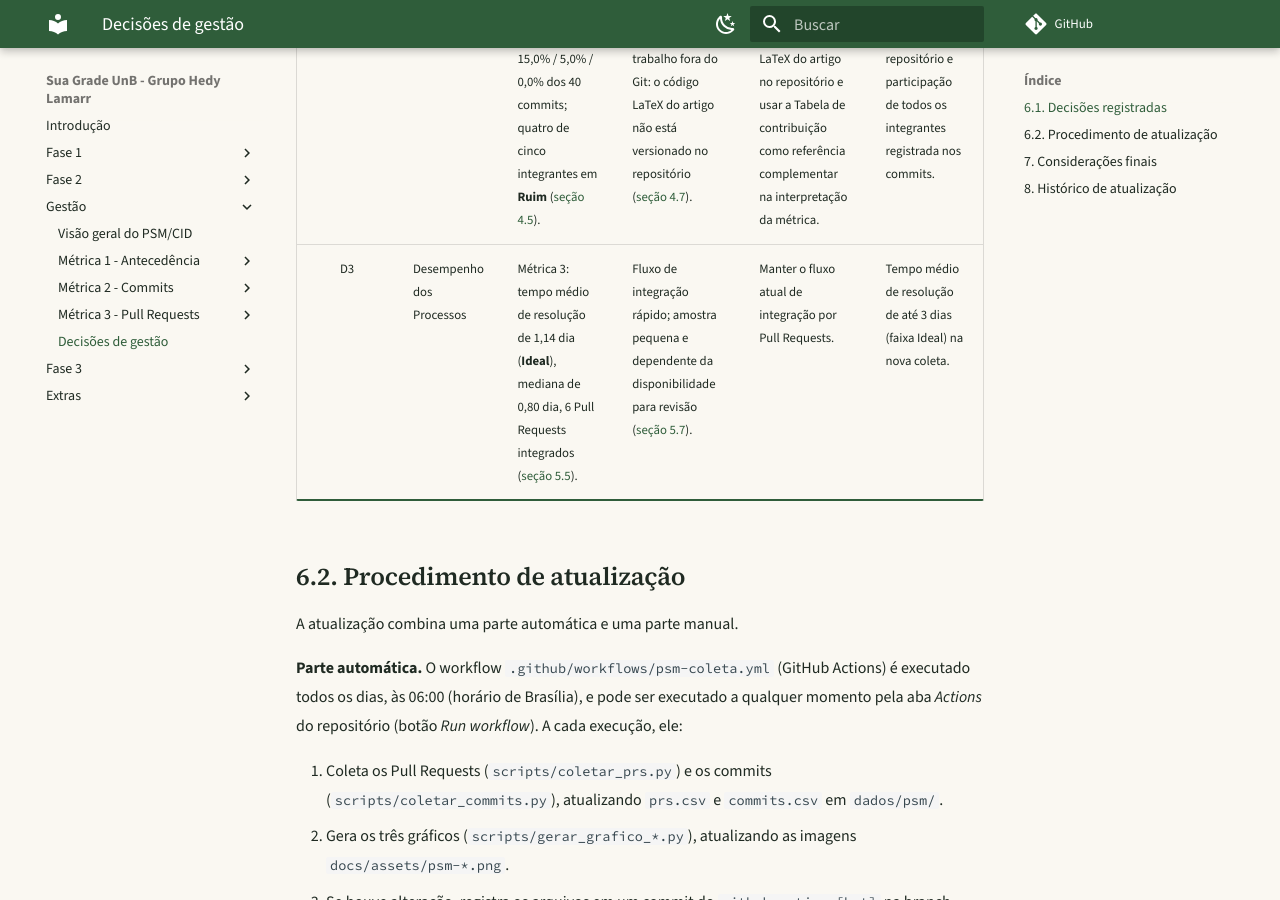
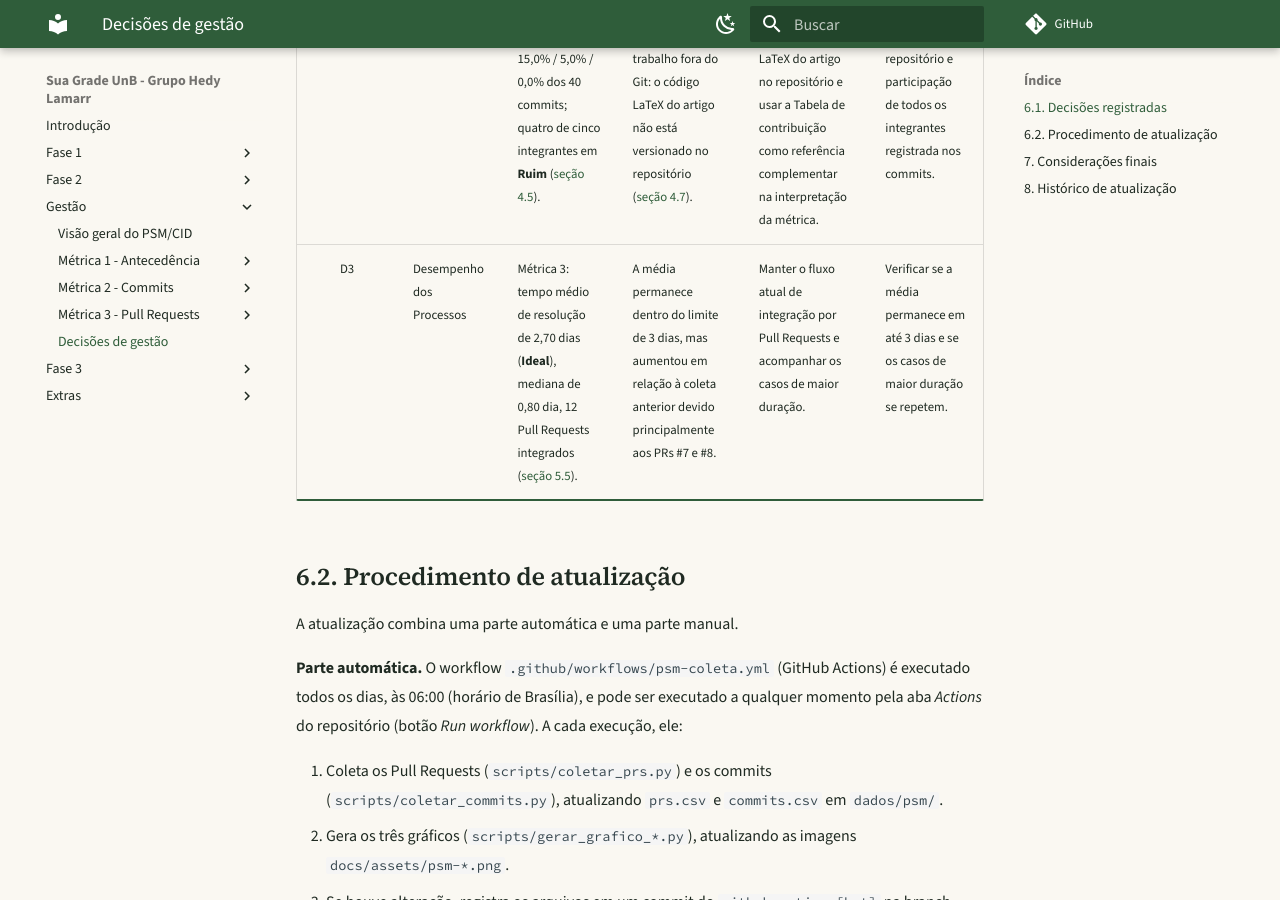
Before and after one commit to FCTE-Qualidade-de-Software-1/2026-2_T02_HEDY_LAMAR, an MkDocs documentation site: the page built from docs/gestao/decisoes.md, in a window 1280 px wide and 900 px high, scrolled down 856 px. Built offline with MkDocs 1.6.1 and Material for MkDocs 9.7.7, drawn with Linux system fonts in a browser that asks for light colours; comment, search, counter and statistics services are not loaded.

Commit message:
Update performance metrics for process resolution

```diff
--- a/docs/gestao/decisoes.md
+++ b/docs/gestao/decisoes.md
@@ -12,7 +12,7 @@ Tabela 1: Decisões de gestão decorrentes das medições.
 |:---:|:---|:---|:---|:---|:---|
 | D1 | Calendário e Progresso | Métrica 1: Entrega 1 concluída com 0 dia de antecedência (**Aceitável**), conforme a [seção 3.5](metrica-1-resultados.md#35-resultado). | Entrega no próprio dia do prazo, sem margem para imprevistos ([seção 3.7](metrica-1-resultados.md#37-analise)). | Definir, para a Entrega 2, um prazo interno 2 dias antes do prazo oficial e acompanhar as tarefas pendentes para redistribuí-las se o prazo interno estiver em risco. | Antecedência da Entrega 2 de 2 dias ou mais (faixa Ideal). |
 | D2 | Recursos e Custos | Métrica 2: 40,0% / 40,0% / 15,0% / 5,0% / 0,0% dos 40 commits; quatro de cinco integrantes em **Ruim** ([seção 4.5](metrica-2-resultados.md#45-resultado)). | A distribuição reflete também o trabalho fora do Git: o código LaTeX do artigo não está versionado no repositório ([seção 4.7](metrica-2-resultados.md#47-analise)). | Versionar o código-fonte LaTeX do artigo no repositório e usar a Tabela de contribuição como referência complementar na interpretação da métrica. | Código LaTeX presente no repositório e participação de todos os integrantes registrada nos commits. |
-| D3 | Desempenho dos Processos | Métrica 3: tempo médio de resolução de 1,14 dia (**Ideal**), mediana de 0,80 dia, 6 Pull Requests integrados ([seção 5.5](metrica-3-resultados.md#55-resultado)). | Fluxo de integração rápido; amostra pequena e dependente da disponibilidade para revisão ([seção 5.7](metrica-3-resultados.md#57-analise)). | Manter o fluxo atual de integração por Pull Requests. | Tempo médio de resolução de até 3 dias (faixa Ideal) na nova coleta. |
+| D3 | Desempenho dos Processos | Métrica 3: tempo médio de resolução de 2,70 dias (**Ideal**), mediana de 0,80 dia, 12 Pull Requests integrados ([seção 5.5](metrica-3-resultados.md#55-resultado)). | A média permanece dentro do limite de 3 dias, mas aumentou em relação à coleta anterior devido principalmente aos PRs #7 e #8. | Manter o fluxo atual de integração por Pull Requests e acompanhar os casos de maior duração. | Verificar se a média permanece em até 3 dias e se os casos de maior duração se repetem.
 
 ## 6.2. Procedimento de atualização
 
```
